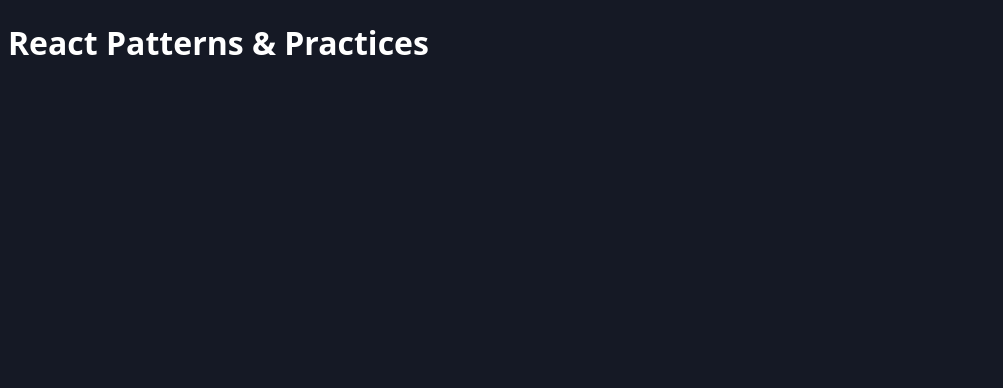
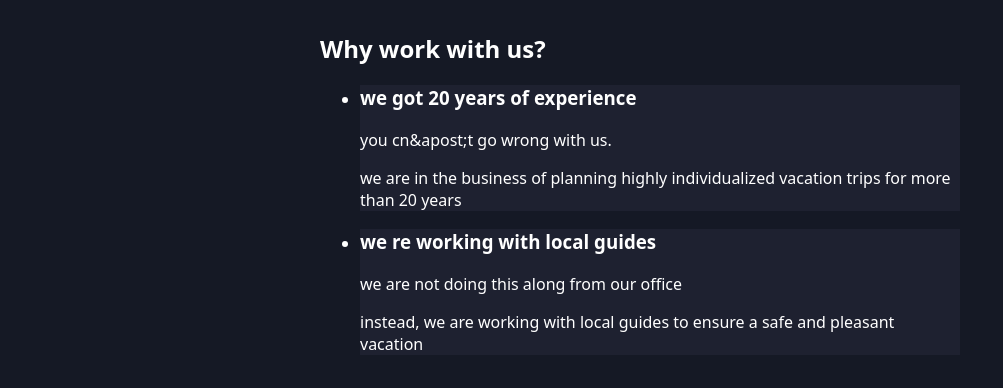
Before and after one commit to Raischmitt/react-compound-components, a React (Vite) app in the folder react-compound-components/: page / in a window 1280 px wide. Shown: the top 388 px of the page, without its empty margins (0-1003 px from the left). Built offline with nearby package versions, Linux system fonts and the light colour scheme.

Commit message:
criando primeiros componentes

```diff
--- a/react-compound-components/src/App.jsx
+++ b/react-compound-components/src/App.jsx
@@ -1,5 +1,33 @@
+import Accordion from "./components/Accordion/Accordion";
+import AccordionItem from "./components/Accordion/AccordionItem";
+
 function App() {
-  return <h1>React Patterns & Practices</h1>;
+  return (
+    <>
+      <main>
+        <section>
+          <h2>Why work with us?</h2>
+          <Accordion clssNme="accordion">
+            <AccordionItem className="accordion-item" title="we got 20 years of experience">
+              <article>
+                <p>you cn&apost;t go wrong with us.</p>
+                <p>
+                  we are in the business of planning highly individualized vacation trips for more than 20 years
+                </p>
+              </article>
+            </AccordionItem>
+            <AccordionItem className="accordion-item" title="we re working with local guides">
+              <article>
+                <p>we are not doing this along from our office</p>
+                <p>
+                  instead, we are working with local guides to ensure a safe and pleasant vacation
+                </p>
+              </article>
+            </AccordionItem>
+          </Accordion>
+        </section>
+      </main>
+    </>
+  )
 }
-
 export default App;
--- /dev/null
+++ b/react-compound-components/src/components/Accordion/Accordion.jsx
@@ -0,0 +1,9 @@
+export default function Accordion({ children, className }) {
+    return (
+        <>
+            <ul className={className}>
+                {children}
+            </ul>
+        </>
+    )
+}
--- /dev/null
+++ b/react-compound-components/src/components/Accordion/AccordionItem.jsx
@@ -0,0 +1,14 @@
+import { Children } from "react";
+
+export default function AccordionItem({ className, title, children }) {
+    return (
+        <>
+            <li className={className}>
+                <h3>{title}</h3>
+                <div>
+                    {children}
+                </div>
+            </li>
+        </>
+    )
+}
```
